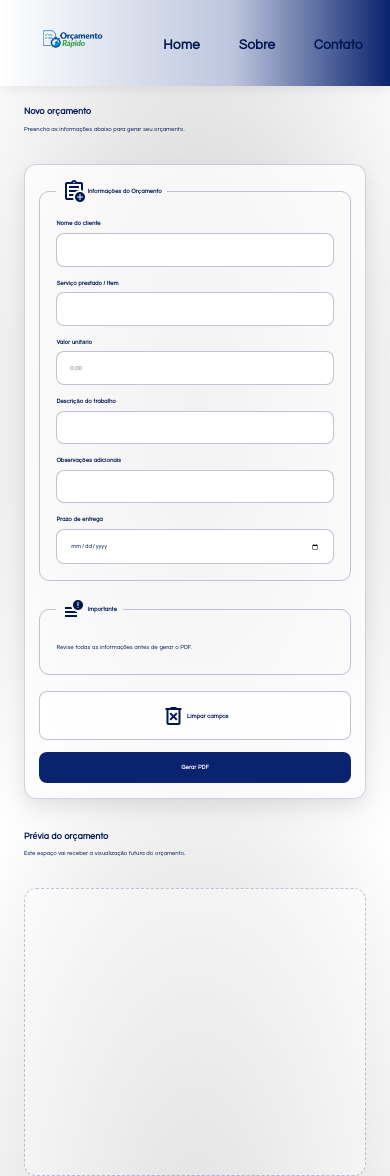
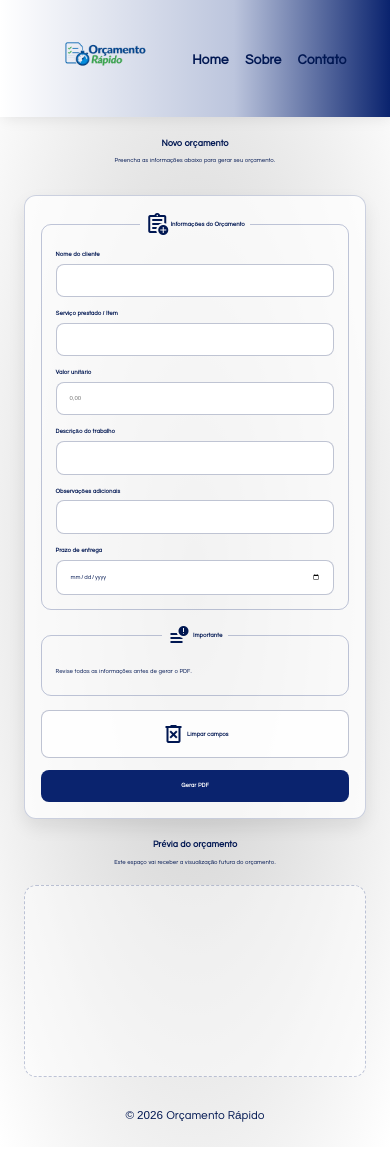
Before and after one commit to nathalidev/estudos_python, a Flask app: page /criar-orcamento in a window 390 px wide. After the commit the page ends 1147 px from the top, so only its background shows below. Run offline with Flask 3, Linux system fonts and the light colour scheme.

Commit message:
ajusta layout e responsividade do formulário de criação de orçamento, adiciona rodapé e corrige links de navegação

```diff
--- a/projeto_pratica/static/css/criar_orcamento.css
+++ b/projeto_pratica/static/css/criar_orcamento.css
@@ -1,22 +1,39 @@
+body {
+    flex-wrap: wrap;
+}
+
 main {
     padding: 1rem;
+}
+
+footer{
+    width: 100%;
+    margin-top: 1rem;
+    text-align: center;
+    position: static;
+    bottom: auto;
 }
 
 .orcamento-layout {
     display: flex;
     gap: 1.5rem;
     align-items: stretch;
+    align-content: stretch;
     width: 100%;
 }
 
 .conteudo-main {
     flex: 1 1 0;
     min-width: 0;
+    display: flex;
+    flex-direction: column;
     align-items: stretch;
+    height: 100%;
     margin: 0;
 }
 
 .conteudo-main form {
+    flex: 1 1 auto;
     display: flex;
     flex-direction: column;
     gap: 1rem;
@@ -26,15 +43,19 @@ main {
     padding: 1.25rem;
     box-shadow: 0 8px 18px rgba(0, 0, 0, 0.08);
     width: 100%;
+    min-height: 100%;
 }
 
 .preview-orcamento {
     min-height: 100%;
+    display: flex;
+    flex-direction: column;
+    height: 100%;
 }
 
 .preview-vazia {
     flex: 1;
-    min-height: 18rem;
+    min-height: 100%;
     width: 100%;
     border: 1px dashed rgba(10, 35, 110, 0.25);
     border-radius: 12px;
@@ -108,24 +129,118 @@ main {
     color: rgb(255, 255, 255);
 }
 
-@media (max-width: 768px) {
+@media (max-width: 425px) {
+    body {
+        flex-direction: column;
+        min-height: 100vh;
+    }
+
+    nav {
+        width: 100%;
+        height: auto;
+        margin-right: 0;
+    }
+
+    #ul_navbar {
+        flex-direction: row;
+        flex-wrap: wrap;
+        align-items: center;
+        justify-content: center;
+        gap: 0.75rem 1rem;
+        padding: 0.75rem 1rem;
+        height: auto;
+    }
+
+    #logo-sistema {
+        width: 34vw;
+        max-width: 140px;
+        min-width: 90px;
+    }
+
+    li {
+        margin-left: 0;
+    }
+
+    a {
+        font-size: clamp(0.8rem, 3.5vw, 1rem);
+    }
+
     main {
+        width: 100%;
         padding: 0.75rem;
+        display: flex;
+        flex-direction: column;
+        gap: 0.75rem;
     }
 
     .orcamento-layout {
         flex-direction: column;
+        gap: 0.75rem;
+    }
+
+    .conteudo-main,
+    .preview-orcamento {
+        width: 100%;
+        min-height: auto;
+        height: auto;
+    }
+
+    .conteudo-main form,
+    .preview-vazia {
+        width: 100%;
+    }
+
+    .header-texto {
+        gap: 0.35rem;
+        height: auto;
+    }
+
+    form{
+        height: auto;
+        min-height: 0;
+    }
+
+    .header-texto h1,
+    .header-texto p,
+    .conteudo-main legend,
+    .preview-orcamento h1 {
+        text-align: center;
     }
 
     .conteudo-main form {
-        padding: 0.9rem;
+        padding: 1rem;
+        gap: 0.85rem;
+        height: auto;
+        min-height: 0;
+    }
+
+    .conteudo-main fieldset {
+        padding: 0.85rem;
     }
 
     .conteudo-main form > div {
         flex-direction: column;
+        align-items: stretch;
     }
 
     .conteudo-main button {
         width: 100%;
     }
+
+    .preview-orcamento {
+        display: flex;
+        flex-direction: column;
+        gap: 0.75rem;
+        height: auto;
+    }
+
+    .preview-vazia {
+        min-height: 12rem;
+    }
+
+    footer {
+        width: 100%;
+        margin-top: 0.5rem;
+        text-align: center;
+    }
 }
--- a/projeto_pratica/templates/criar_orcamento.html
+++ b/projeto_pratica/templates/criar_orcamento.html
@@ -18,7 +18,7 @@
                     <img id="logo-sistema" src="{{ url_for('static', filename='images/logo_app.png') }}" alt="Logo do sistema">
                 </a>
             </li>
-            <li><a href="#">Home</a></li>
+            <li><a href="{{ url_for('home') }}">Home</a></li>
             <li><a href="#">Sobre</a></li>
             <li><a href="#">Contato</a></li>
         </ul>
@@ -97,10 +97,10 @@
                 <div class="preview-vazia" aria-hidden="true"></div>
             </section>
         </div>
+        <footer>
+            <p>© 2026 Orçamento Rápido</p>
+        </footer>
     </main>
-    <!-- <footer>
-        <p>© 2026 Orçamento Rápido</p>
-    </footer> -->
 
 </body>
 </html>
--- a/projeto_pratica/templates/index.html
+++ b/projeto_pratica/templates/index.html
@@ -12,7 +12,7 @@
     <nav>
         <ul id="ul_navbar">
             <img id="logo-sistema" src="{{ url_for('static', filename='images/logo_app.png') }}" alt="Logo do sistema">
-            <li><a href="criar-orcamento">Criar orçamento</a></li>
+            <li><a href="{{ url_for('criar_orcamento') }}">Criar orçamento</a></li>
             <li><a href="#">Sobre</a></li>
             <li><a href="#">Contato</a></li>
         </ul>
```
